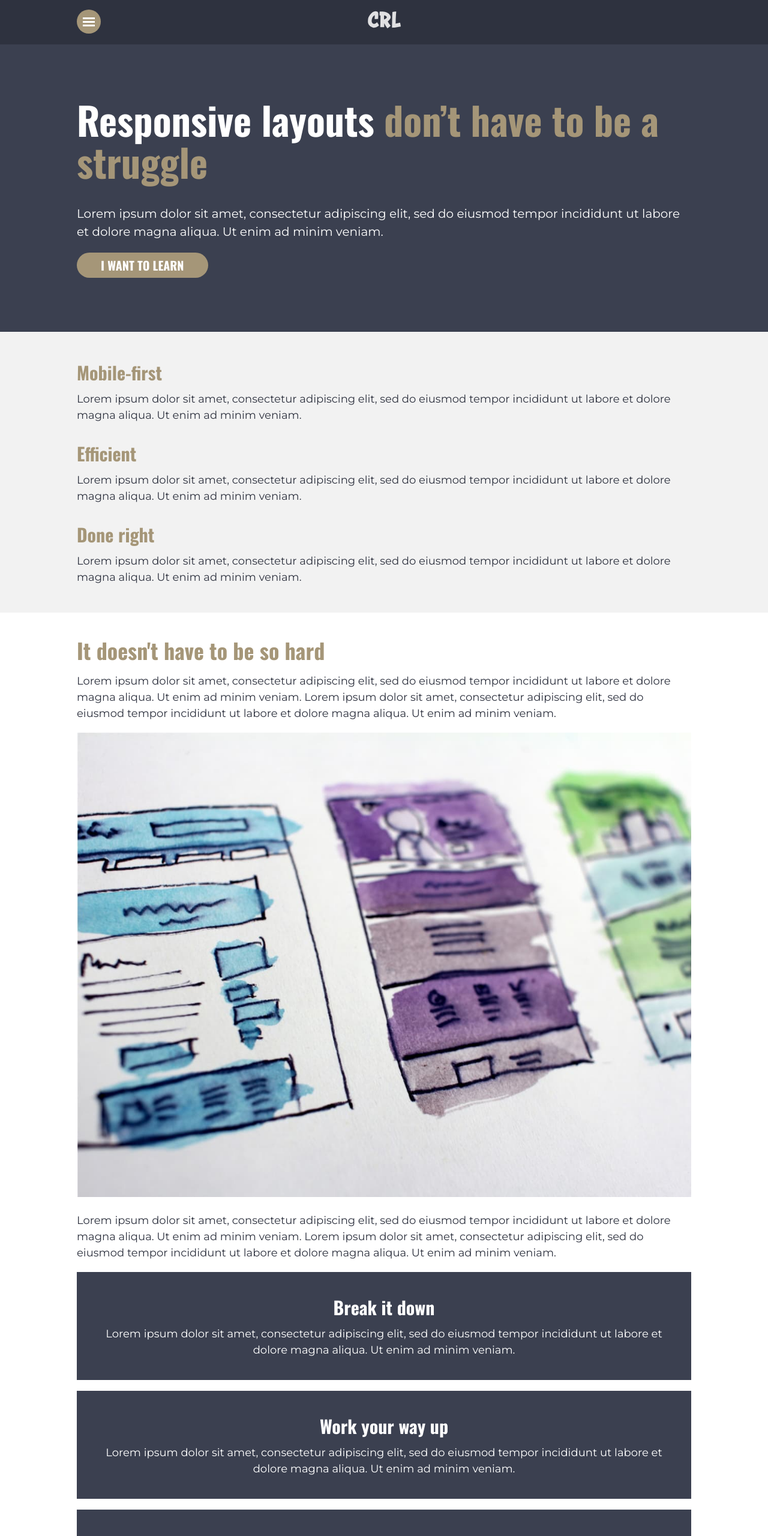
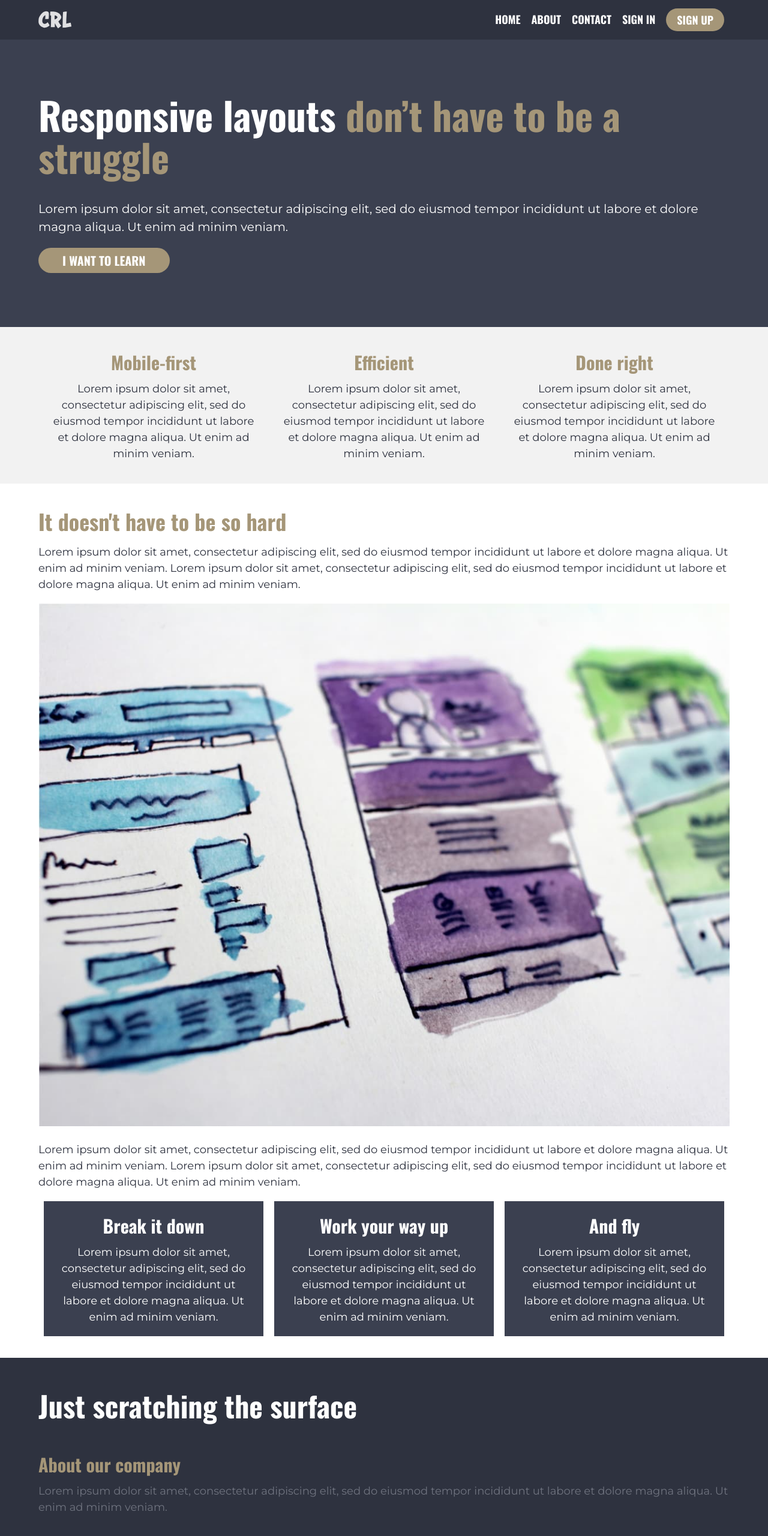
Before and after one commit to perugi/kp-responsive-layouts, a plain HTML site: page final-challenge/index.html in a window 1280 px wide. Shown: the top 2560 px of the page at 60% size. Drawn offline with nearby package versions, Linux system fonts and the light colour scheme.

Commit message:
Add tablet breakpoint

```diff
--- a/final-challenge/index.html
+++ b/final-challenge/index.html
@@ -157,10 +157,13 @@
             ad minim veniam.
           </p>
         </div>
+        <div class="row">
           <div class="footer-card">
             <h2 class="footer-card__title">Getting around</h2>
             <ul class="footer-card__list">
-            <li class="nav__item"><a href="#" class="footer__link">Home</a></li>
+              <li class="nav__item">
+                <a href="#" class="footer__link">Home</a>
+              </li>
               <li class="nav__item">
                 <a href="#" class="footer__link">About</a>
               </li>
@@ -204,6 +207,7 @@
             </ul>
           </div>
         </div>
+      </div>
     </footer>
   </body>
 </html>
--- a/final-challenge/style.css
+++ b/final-challenge/style.css
@@ -286,6 +286,7 @@ h2 {
 
 .intro-card {
   margin: 1.5em 0;
+  text-align: center;
 }
 
 .main-section {
@@ -313,10 +314,71 @@ footer {
   margin-bottom: 1em;
 }
 
-/* .row {
-  display: flex;
-  justify-content: space-between;
-} */
+/*** BREAKPOINTS ***/
+
+@media (min-width: 700px) {
+  .container {
+    width: 90%;
+  }
+
+  .nav-toggle {
+    display: none;
+  }
+
+  .nav {
+    visibility: visible;
+    display: flex;
+    align-self: center;
+    justify-content: end;
+    align-items: center;
+    height: auto;
+  }
+
+  .nav__list {
+    display: flex;
+    align-items: center;
+    margin: 0;
+  }
+
+  .nav__item {
+    margin: 0 0.5em;
+  }
+
+  .row {
+    display: flex;
+    justify-content: space-between;
+  }
+
+  .hero > .row {
+    display: block;
+  }
+
+  .intro-card {
+    margin: 1em;
+  }
+
+  .main-section > .row {
+    display: block;
+  }
+
+  .sidebar {
+    display: flex;
+    margin-top: 1em;
+  }
+
+  .sidebar-card {
+    margin: 0 0.5em;
+    padding: 1em;
+  }
+
+  footer > .row {
+    display: block;
+  }
+
+  .footer-card {
+    margin: 1em 0;
+  }
+}
 
 /* h1 {
   font-size: 5.625rem;
```
Lines whose indentation alone changed are shown as unchanged.
